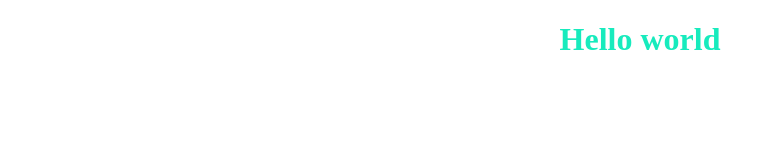
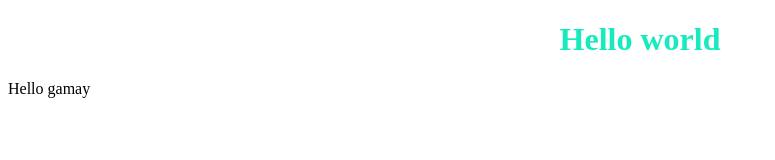
Before and after one commit to jamalnafea/first, a plain HTML site: page index.html in a window 1280 px wide. Shown: the whole page, without its empty margins (0-775 px from the left). Drawn offline with Linux system fonts and the light colour scheme.

Commit message:
adding hello gamay

```diff
--- a/index.html
+++ b/index.html
@@ -8,6 +8,7 @@
   </head>
   <body>
     <h1>Hello world</h1>
+    <p>Hello gamay</p>
     <script src="index.js"></script>
   </body>
 </html>
```
